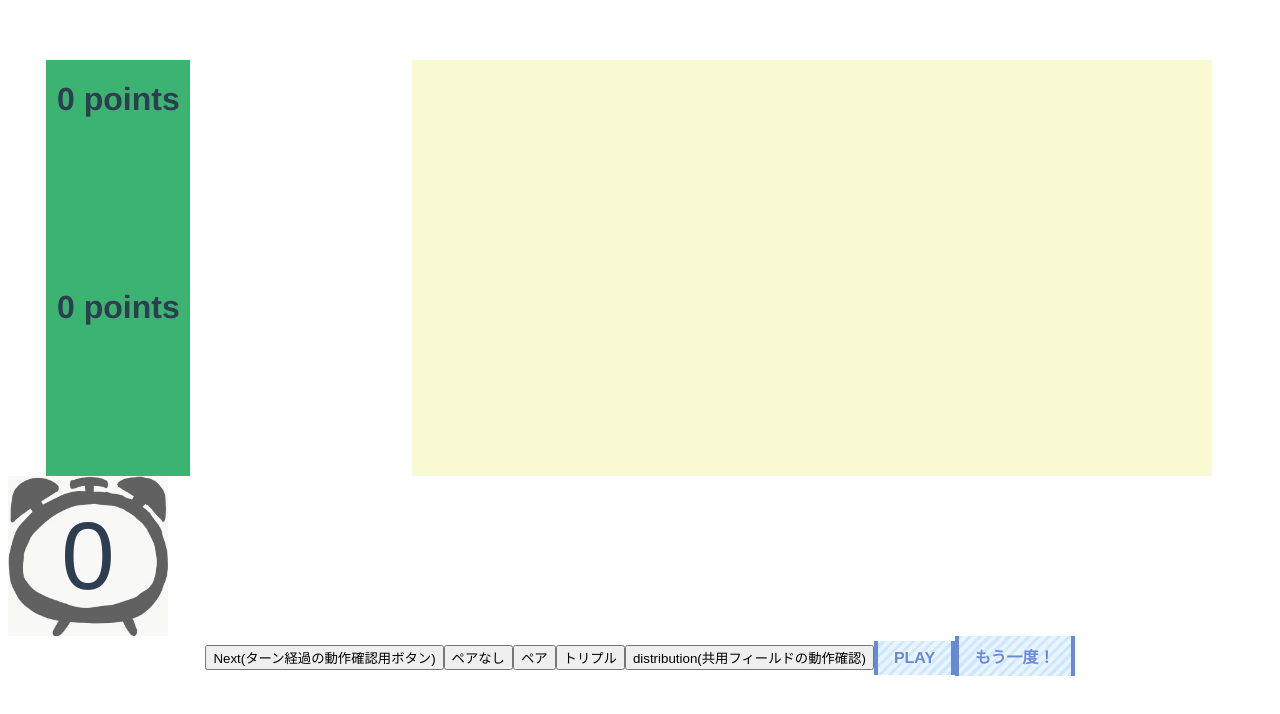
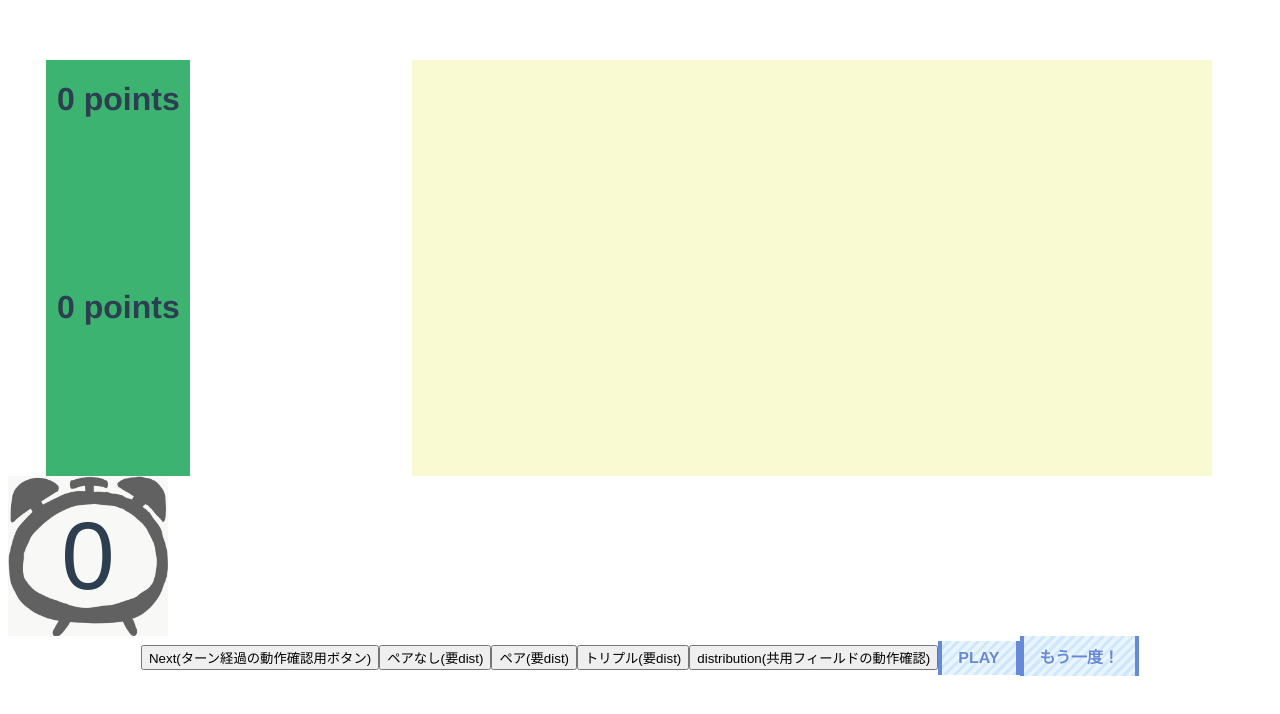
Before and after one commit to f-naoto832/ploutos, a Vue app in the folder production/: page / in a window 1280 px wide. Shown: the top 714 px of the page. Built offline with nearby package versions, Linux system fonts and the light colour scheme.

Commit message:
Change testing-botton's label

```diff
--- a/production/src/App.vue
+++ b/production/src/App.vue
@@ -7,9 +7,9 @@
     <player2CardsField/>
     <TurnCounter />
     <button v-on:click="onClickNext">Next(ターン経過の動作確認用ボタン)</button>
-    <button v-on:click="gain1">ペアなし</button>
-    <button v-on:click="gain2">ペア</button>
-    <button v-on:click="gain3">トリプル</button>
+    <button v-on:click="gain1">ペアなし(要dist)</button>
+    <button v-on:click="gain2">ペア(要dist)</button>
+    <button v-on:click="gain3">トリプル(要dist)</button>
     <button v-on:click="onClickDistributionCard">distribution(共用フィールドの動作確認)</button>
     <PlayButton />
     <ReplayButton />
```
